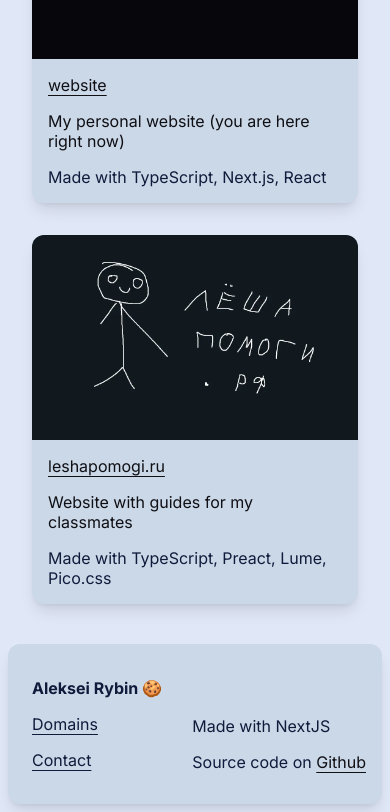
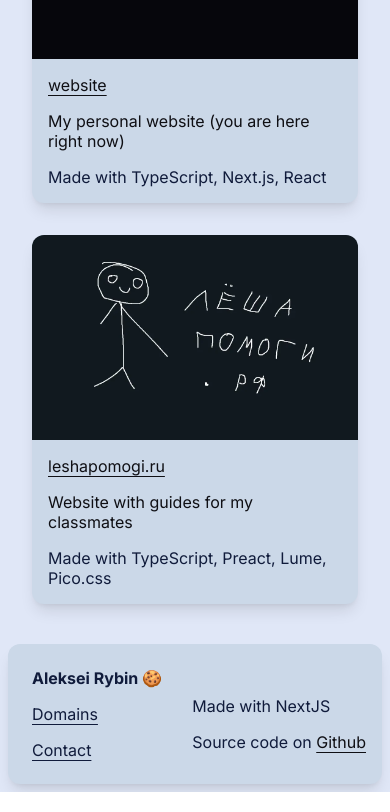
Before and after one commit to tapnisu/tapni.su, a Next.js app: page / in a window 390 px wide. Shown: the part 1920-2732 px from the top of the page. Built offline with nearby package versions, Linux system fonts and the light colour scheme.

Commit message:
Fix footer for mobile

```diff
--- a/components/footer/footer.module.css
+++ b/components/footer/footer.module.css
@@ -29,7 +29,7 @@
   flex-direction: row;
   flex-wrap: wrap;
   justify-content: space-between;
-  align-items: center;
+  align-items: flex-end;
 }
 
 .cookie {
--- a/components/footer/index.tsx
+++ b/components/footer/index.tsx
@@ -27,9 +27,6 @@ export default function Footer() {
           </div>
 
           <div>
-            <br />
-            <br />
-
             <p>{t.footer.madeWith}</p>
 
             <p>
```
